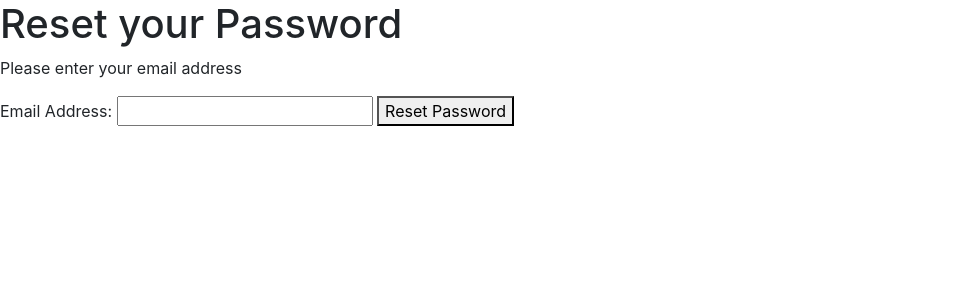
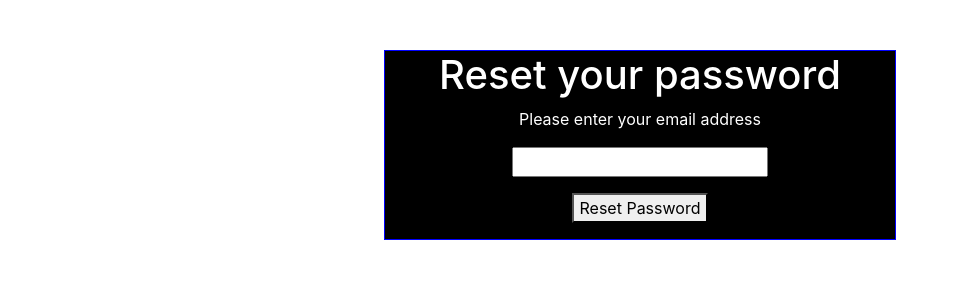
Before and after one commit to djjtyn/CoffeeChoice, a Django app: a page that uses templates/base.html in a window 1280 px wide. Shown: the part 56-356 px from the top of the page, without its empty margins (0-958 px from the left). Run offline with Django 3.2, Linux system fonts and the light colour scheme; some libraries are stand-ins or nearby versions.

Commit message:
auth forms styled

```diff
--- a/accounts/templates/login.html
+++ b/accounts/templates/login.html
@@ -1,15 +1,15 @@
 {% extends 'base.html' %}
 {% load bootstrap_tags %}
 {% block page_title %}Login Page{% endblock %}
-{% block page_heading %}User Login{% endblock %}
 {% block content %}
+  <div class="auth_wrapper">
     <form action="" method="post" class="auth_form">
     <h1>User Login</h1>
       {% csrf_token %}
       {{ login_form | as_bootstrap}}
-
       <button type="submit" class="btn btn-primary">Login</button>
       <p><a href="{% url 'password_reset' %}">Forgot your password?</a></p>
     </form>
+  </div>
 
 {% endblock %}
--- a/accounts/views.py
+++ b/accounts/views.py
@@ -57,7 +57,7 @@ def registration(request):
             if user:
                 auth.login(user=user, request=request)
                 messages.success(request, "You have successfully registered")
-                return redirect(reverse('index'))
+                return render(request, 'login.html',{'form':user})
             else:
                 messages.error(request, "Unable to register your account at this time")
     else:
--- a/static/css/styles.css
+++ b/static/css/styles.css
@@ -0,0 +1,14 @@
+.auth_wrapper {
+    display: block;
+    text-align: center;
+}/*Styling for the auth forms wrappers to allow forms to be centred */
+
+.auth_form {
+    display: inline-block;
+    width: 40%;
+    margin: 50px auto;
+    text-align: center;
+    border: 1px solid blue;
+    background-color: black;
+    color: white;
+}/*Styling for the login and registration forms  */
--- a/templates/base.html
+++ b/templates/base.html
@@ -1,7 +1,10 @@
 {% load staticfiles %}
-<html>
-
+<!DOCTYPE html>
+<html lang="en">
 <head>
+  <meta charset="UTF-8">
+  <meta name="viewport" content="width=device-width, initial-scale=1.0">
+  <meta http-equiv="X-UA-Compatible" content="ie=edge">
   <title>{% block page_title %}{% endblock %}</title>
   <!--  Bootstrap CDN -->
   <link rel="stylesheet" href="https://stackpath.bootstrapcdn.com/bootstrap/4.3.1/css/bootstrap.min.css" integrity="sha384-ggOyR0iXCbMQv3Xipma34MD+dH/1fQ784/j6cY/iJTQUOhcWr7x9JvoRxT2MZw1T" crossorigin="anonymous">
@@ -38,12 +41,6 @@
       </form>
     </div>
   </nav>
-
-
-
-    <h1>
-        {% block page_heading %}{% endblock %}
-    </h1>
     {% if messages %}
     <div>
         {% for message in messages %} {{ message }} {% endfor %}
@@ -52,3 +49,14 @@
 </body>
 
 </html>
+
+
+<head>
+
+
+    <title>Document</title>
+</head>
+<body>
+
+</body>
+</html>
--- a/templates/registration/password_reset_form.html
+++ b/templates/registration/password_reset_form.html
@@ -2,14 +2,14 @@
 {% block page_title %}Password Reset Page{% endblock %}
 {% block page_heading %}Reset your Password{% endblock %}
 {% block content %}
-  <form method="POST">
+<div class="auth_wrapper">
+  <form method="POST" class="auth_form">
+    <h1>Reset your password</h1>
     <p>Please enter your email address</p>
     {% csrf_token %}
     {{ form.password1.errors }}
-    <p>
-      <label for="id_email">Email Address:</label>
-      {{ form.email }}
-      <button>Reset Password</button>
-    </p>
+    <p>{{ form.email }}</p>
+    <p><button>Reset Password</button></p>
   </form>
+</div>
 {% endblock %}
```
Also changed, not shown: accounts/templates/registration.html (+7 -3 lines), templates/registration/password_reset_done.html (+8 -2 lines).
